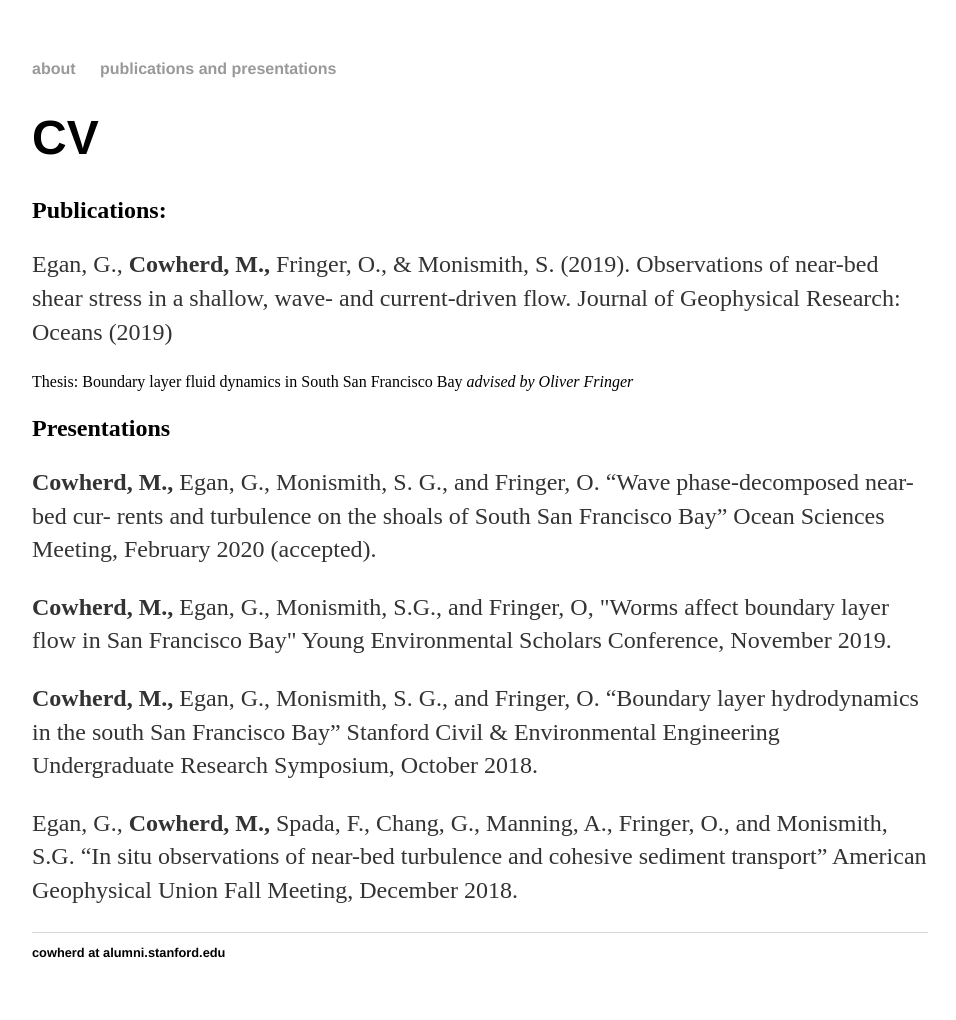
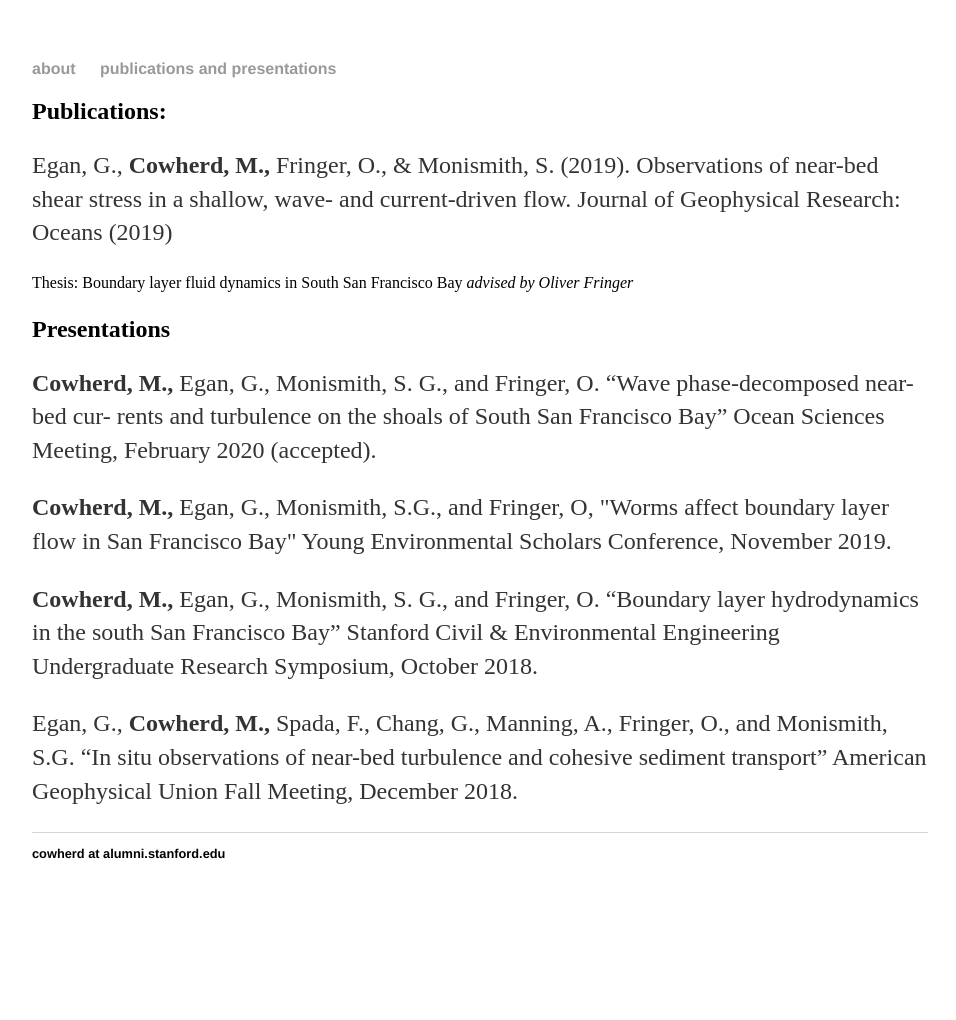
Before and after one commit to mariannecowherd/mariannecowherd.github.io, a Jekyll site: the page built from cv/index.html, in a window 1280 px wide. Shown: the whole page, without its empty margins (160-1116 px from the left). Built offline with Jekyll 4.4.1, drawn with Linux system fonts in a browser that asks for light colours; after the commit the page ends 921 px from its top, so only the background shows below that.

```diff
--- a/cv/index.html
+++ b/cv/index.html
@@ -3,7 +3,6 @@ layout: default
 title: CV
 ---
 <div class="blurb">
-	<h1>CV</h1>
 
 
 	<h2>Publications:</h2>
```
